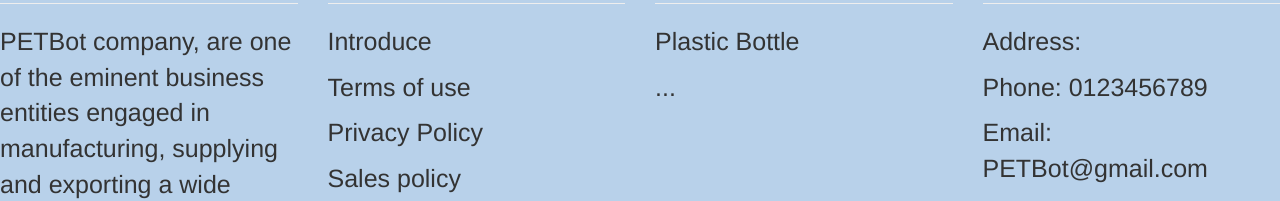
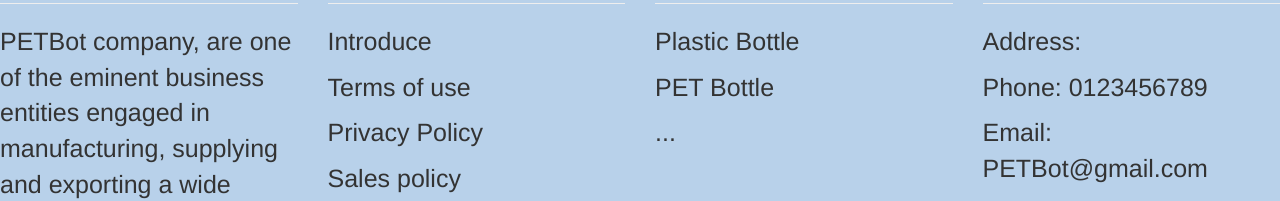
Before and after one commit to haphong463/PETBot-Company, a plain HTML site: page day1/Home.html in a window 1280 px wide. Shown: the part 1869-2070 px from the top of the page. Drawn offline with nearby package versions, Linux system fonts and the light colour scheme.

Commit message:
Update Home.html

```diff
--- a/day1/Home.html
+++ b/day1/Home.html
@@ -186,6 +186,7 @@
     <h2>Main Product</h2>
     <hr width="100%">
     <p>Plastic Bottle</p>
+    <p>PET Bottle</p>
     <p>...</p>
   </div>
   <div class="col col-lg-3">
```
